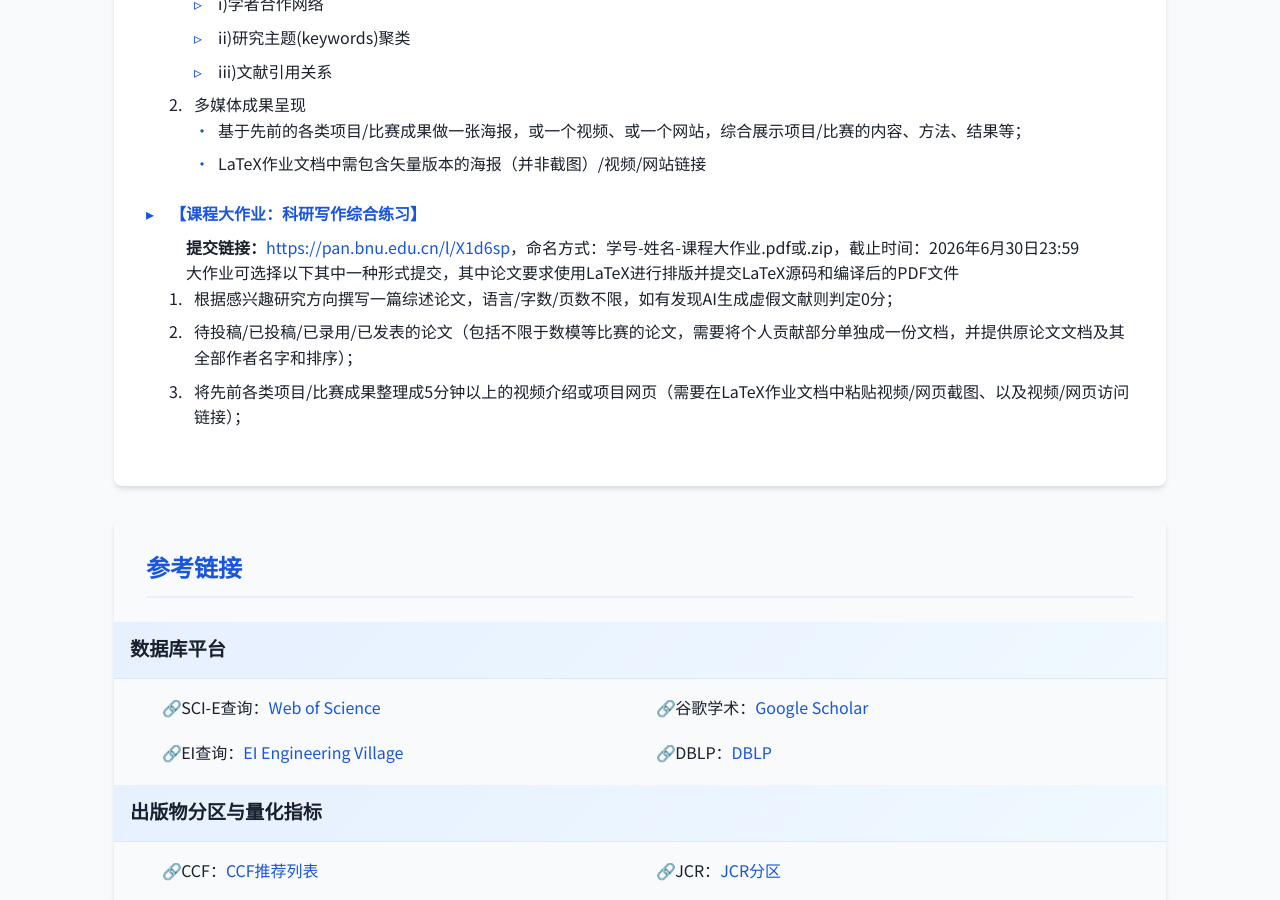
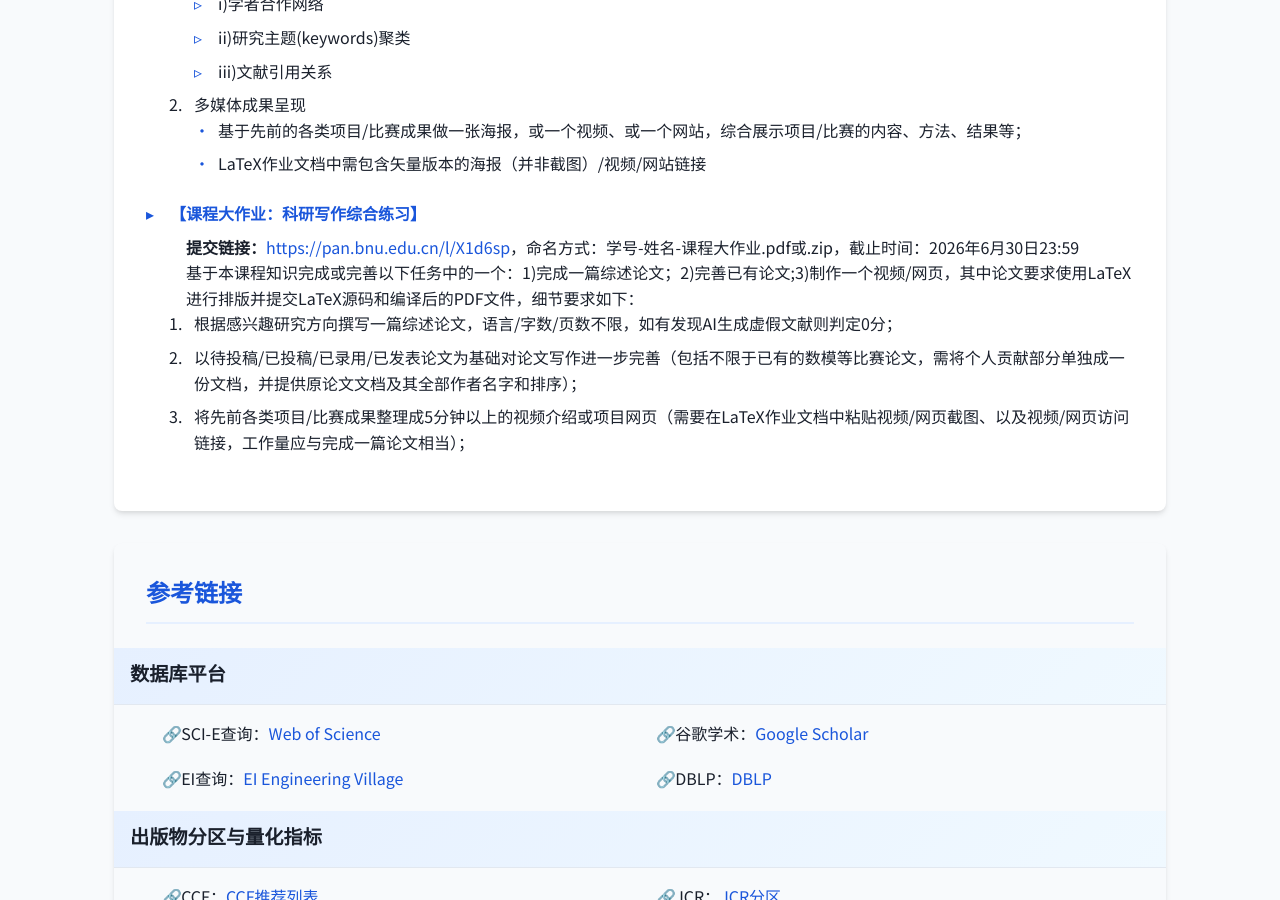
Before and after one commit to zhwinfo/zhwinfo.github.io, a Jekyll site: the page aw/index.html, which Jekyll copies as it is, in a window 1280 px wide and 900 px high, scrolled down 3254 px. Built offline with Jekyll 4.4.1, drawn with Linux system fonts in a browser that asks for light colours.

Commit message:
fast update

```diff
--- a/aw/index.html
+++ b/aw/index.html
@@ -657,11 +657,11 @@
                     <div class="homework-title">【课程大作业：科研写作综合练习】</div>
                     <div class="homework-content">
                         <p><strong>提交链接：</strong><a href="https://pan.bnu.edu.cn/l/X1d6sp" target="_blank">https://pan.bnu.edu.cn/l/X1d6sp</a>，命名方式：学号-姓名-课程大作业.pdf或.zip，截止时间：2026年6月30日23:59</p>
-                        <p>大作业可选择以下其中一种形式提交，其中论文要求使用LaTeX进行排版并提交LaTeX源码和编译后的PDF文件</p>
+                        <p>基于本课程知识完成或完善以下任务中的一个：1)完成一篇综述论文；2)完善已有论文;3)制作一个视频/网页，其中论文要求使用LaTeX进行排版并提交LaTeX源码和编译后的PDF文件，细节要求如下：</p>
                         <ol>
                             <li>根据感兴趣研究方向撰写一篇综述论文，语言/字数/页数不限，如有发现AI生成虚假文献则判定0分；</li>
-                            <li>待投稿/已投稿/已录用/已发表的论文（包括不限于数模等比赛的论文，需要将个人贡献部分单独成一份文档，并提供原论文文档及其全部作者名字和排序）；</li>
-                            <li>将先前各类项目/比赛成果整理成5分钟以上的视频介绍或项目网页（需要在LaTeX作业文档中粘贴视频/网页截图、以及视频/网页访问链接）；</li>
+                            <li>以待投稿/已投稿/已录用/已发表论文为基础对论文写作进一步完善（包括不限于已有的数模等比赛论文，需将个人贡献部分单独成一份文档，并提供原论文文档及其全部作者名字和排序）；</li>
+                            <li>将先前各类项目/比赛成果整理成5分钟以上的视频介绍或项目网页（需要在LaTeX作业文档中粘贴视频/网页截图、以及视频/网页访问链接，工作量应与完成一篇论文相当）；</li>
                         </ol>
                     </div>
                 </li>
```
